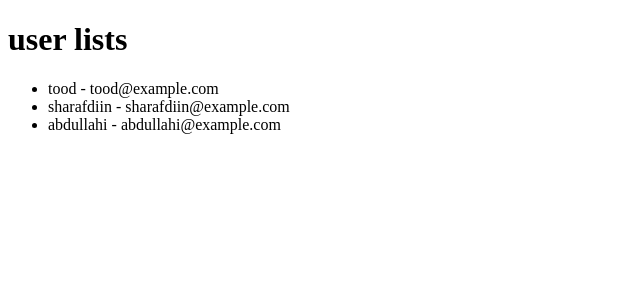
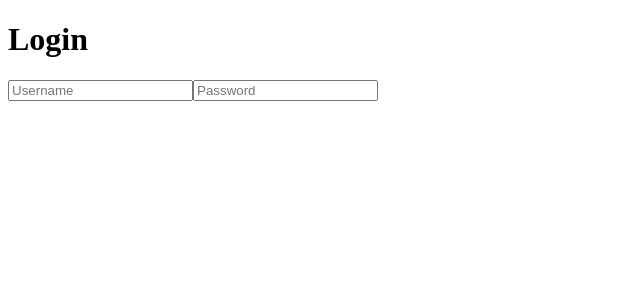
Before and after one commit to abdullahi911/dugsiiye-react-projects, a React (Vite) app: page / in a window 1280 px wide. Shown: the top 300 px of the page, without its empty margins (0-640 px from the left). Built offline with nearby package versions, Linux system fonts and the light colour scheme.

Commit message:
project 10

```diff
--- a/src/App.jsx
+++ b/src/App.jsx
@@ -1,13 +1,13 @@
-import useState from "react"
-import UserList from "./userlist";
+import  useState  from "react";
+import Login from "./login";
 
 function App() {
 
 
   return (
     <div>
-      <UserList />
 
+     <Login />
 
 
     </div>
--- /dev/null
+++ b/src/login.jsx
@@ -0,0 +1,46 @@
+import React, { useState } from "react";
+
+const Login = () => {
+  const [username, setUsername] = useState("");
+  const [password, setPassword] = useState("");
+  const [isLoggedIn, setIsLoggedIn] = useState(false);
+
+  return (
+    <>
+      {isLoggedIn ? (
+        <>
+          <h1>Welcome {username}</h1>
+          <button onClick={() => setIsLoggedIn(false)}>
+            Logout
+          </button>
+        </>
+      ) : (
+        <>
+          <h1>Login</h1>
+
+          <input
+            type="text"
+            placeholder="Username"
+            value={username}
+            onChange={(e) => setUsername(e.target.value)}
+          />
+
+          <input
+            type="password"
+            placeholder="Password"
+            value={password}
+            onChange={(e) => setPassword(e.target.value)}
+          />
+
+          {username && password && (
+            <button onClick={() => setIsLoggedIn(true)}>
+              Login
+            </button>
+          )}
+        </>
+      )}
+    </>
+  );
+};
+
+export default Login;
```
Also changed, not shown: exercise images/exercise10.png (added).
